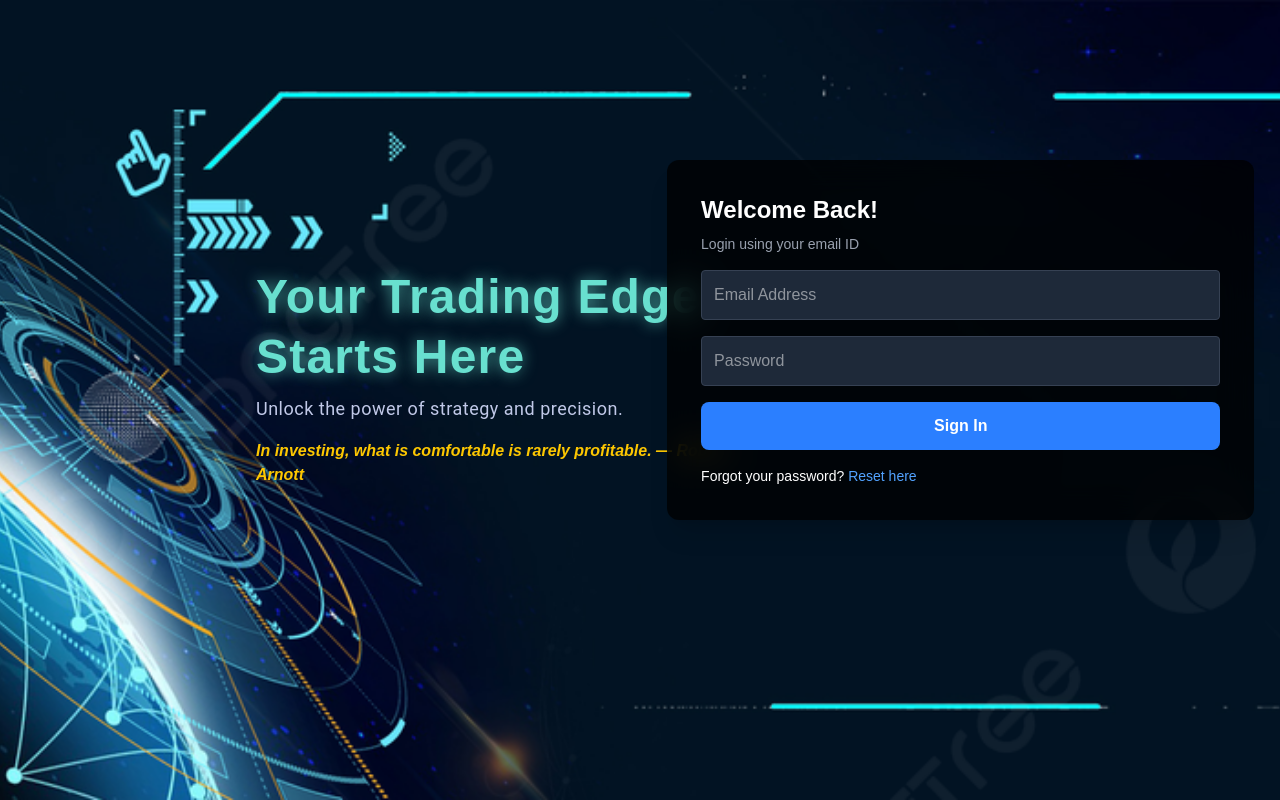
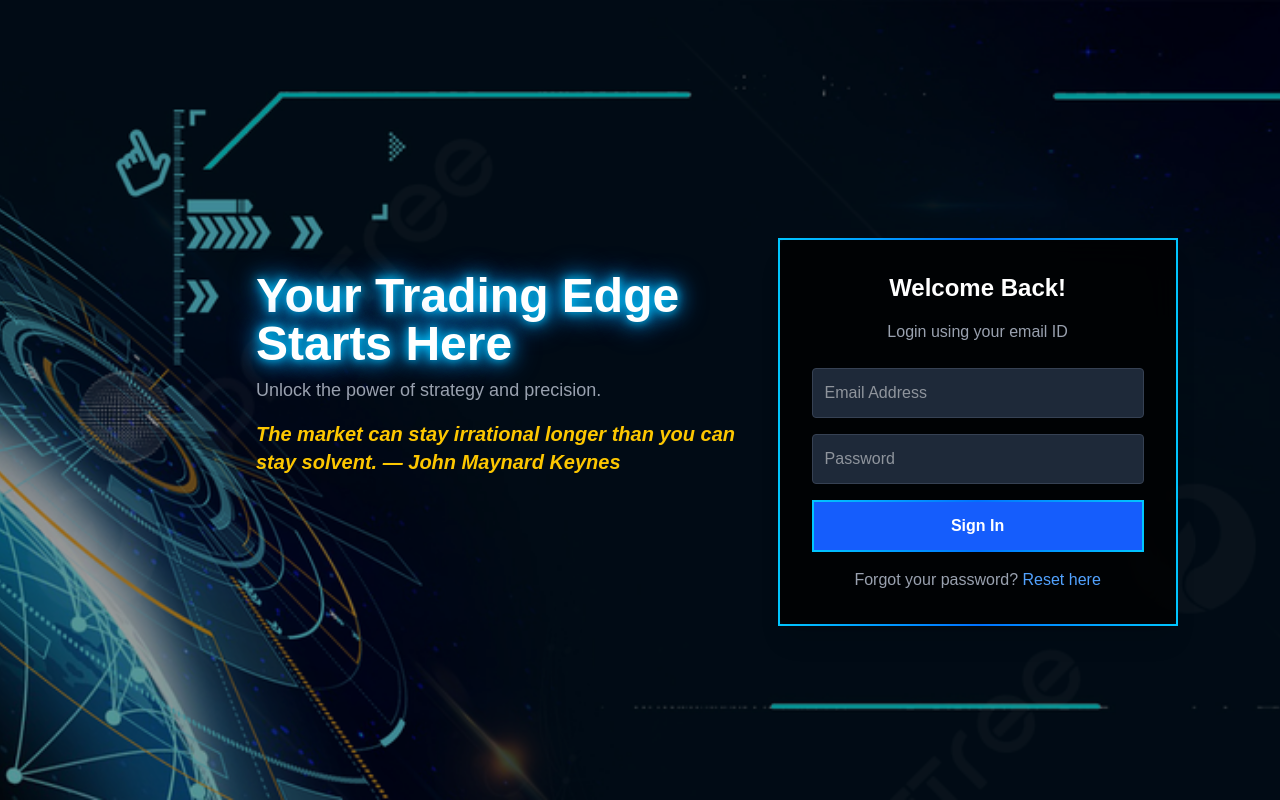
Before and after one commit to ExcellingTrade/algosat-ui, a Next.js app: page / in a window 1280 px wide. Built offline with nearby package versions, Linux system fonts and the light colour scheme.

Commit message:
Fixing width issues

```diff
--- a/src/app/page.tsx
+++ b/src/app/page.tsx
@@ -1,9 +1,6 @@
 "use client";
-
 import { useState, useEffect } from "react";
 
-export default function SignIn() {
-  const [quote, setQuote] = useState("");
   const quotes = [
     "Cut your losses quickly. Let your profits run. — Jesse Livermore",
     "The market can stay irrational longer than you can stay solvent. — John Maynard Keynes",
@@ -42,76 +39,136 @@
     "All intelligent investing is value investing. — Charlie Munger"
   ];
 
+export default function SignIn() {
+  const [currentQuoteIndex, setCurrentQuoteIndex] = useState(0);
+
   useEffect(() => {
     const interval = setInterval(() => {
-      setQuote(quotes[Math.floor(Math.random() * quotes.length)]);
-    }, 5000); // 5 seconds interval
+      setCurrentQuoteIndex(
+        (prevIndex) => (prevIndex + 1) % quotes.length
+      );
+    }, 5000);
+
     return () => clearInterval(interval);
   }, []);
 
   return (
-    <div className="h-screen w-screen bg-cover bg-center" style={{ backgroundImage: `url('/background-new.jpg')` }}>
-      <div className="absolute left-[20%] top-1/3 w-[40%] text-white break-words">
-        <h1
-          className="text-5xl font-extrabold leading-tight tracking-wide"
+    <div className="relative h-screen w-screen bg-black flex items-center justify-center">
+      {/* Background Image */}
+      <div
+        className="absolute inset-0 bg-cover bg-center opacity-60"
         style={{
-            fontFamily: "Poppins, sans-serif",
-            color: "#68E0CF", // Neon blue-green color
-            textShadow: "0 0 15px rgba(104, 224, 207, 0.7)",
+          backgroundImage: `url('/background-new.jpg')`,
         }}
-        >
+      />
+
+      {/* Left Side - Tagline */}
+      <div className="absolute left-[17%] sm:left-[15%] md:left-[18%] lg:left-[20%] top-[16%] sm:top-[14%] md:top-[12%] lg:top-[34%] w-[70%] sm:w-[60%] md:w-[50%] lg:w-[40%] text-white break-words">
+            <h1 className="text-2xl sm:text-3xl md:text-4xl lg:text-5xl font-bold text-glow">
             Your Trading Edge Starts Here
           </h1>
-        <p
-          className="text-gray-400 mt-2 text-lg"
-          style={{
-            fontFamily: "Roboto, sans-serif",
-            letterSpacing: "0.5px",
-            color: "#C1C9E8",
-          }}
-        >
+          <p className="text-md md:text-lg text-gray-400 mt-2">
             Unlock the power of strategy and precision.
           </p>
 
-        <p className="mt-4 italic text-yellow-400 font-semibold">
-          {quote}
+          {/* Quotes Section */}
+          <p className="mt-4 italic font-semibold text-yellow-400 text-lg md:text-xl animate-fadeIn">
+            {quotes[currentQuoteIndex]}
           </p>
         </div>
 
-      {/* Sign In Form */}
-      <div className="absolute top-[20%] right-[2%] bg-black/75 shadow-xl text-white p-8 rounded-xl backdrop-blur-lg
-                      border-2 border-transparent animate-glowing-border">
-        <h2 className="text-2xl font-bold mb-2">Welcome Back!</h2>
-        <p className="text-sm text-gray-400 mb-4">Login using your email ID</p>
+      {/* Right Side - Sign-In Form */}
+      <div className={`w-full max-w-[400px] bg-black/80 shadow-xl text-white
+        p-6 md:p-8 rounded-xl backdrop-blur-lg border-2 border-transparent animate-glowing-border
+        mx-auto lg:ml-auto lg:mr-[8%] lg:mt-[5%] sm:mt-[8%]`}>
+        <h2 className="text-2xl font-bold mb-4 text-center">Welcome Back!</h2>
+        <p className="text-gray-400 mb-6 text-center">
+          Login using your email ID
+        </p>
 
-        {/* Email Field */}
+        {/* Email Input */}
         <input
           type="email"
           placeholder="Email Address"
-          className={`w-full p-3 mb-4 bg-gray-800 border border-gray-700 rounded focus:outline-none
-                      hover:border-blue-400 focus:ring-2 focus:ring-blue-500 transition duration-300`}
+          className="w-full p-3 mb-4 bg-gray-800 border border-gray-700 rounded focus:outline-none hover:border-blue-400 focus:ring-2 focus:ring-blue-500 transition duration-300"
         />
 
-        {/* Password Field */}
+        {/* Password Input */}
         <input
           type="password"
           placeholder="Password"
-          className={`w-full p-3 mb-4 bg-gray-800 border border-gray-700 rounded focus:outline-none
-                      hover:border-blue-400 focus:ring-2 focus:ring-blue-500 transition duration-300`}
+          className="w-full p-3 mb-4 bg-gray-800 border border-gray-700 rounded focus:outline-none hover:border-blue-400 focus:ring-2 focus:ring-blue-500 transition duration-300"
         />
 
-        {/* Sign In Button */}
+        {/* Sign-In Button */}
         <button
-          className="w-full bg-blue-500 text-white font-semibold py-3 rounded-lg hover:bg-blue-600
-                    transition duration-300 focus:outline-none focus:ring-2 focus:ring-blue-300"
+          className="w-full p-3 bg-blue-600 text-white rounded-md font-semibold hover:bg-blue-700 transition duration-300 focus:outline-none focus:ring-2 focus:ring-blue-500 hover:shadow-lg animate-glowing-border"
         >
           Sign In
         </button>
 
-        <div className="mt-4 text-sm">
-          Forgot your password? <a href="#" className="text-blue-400 hover:underline">Reset here</a>
+        {/* Forgot Password */}
+        <div className="mt-4 text-center">
+          <span className="text-gray-400">Forgot your password?</span>{" "}
+          <a href="#" className="text-blue-400 hover:underline">
+            Reset here
+          </a>
         </div>
       </div>
+
+      {/* Glowing Border Animation */}
+      <style jsx>{`
+        .animate-glowing-border {
+          animation: glowing 2s infinite;
+          border-image-source: linear-gradient(
+            to right,
+            #00c6ff,
+            #0072ff,
+            #00c6ff
+          );
+          border-image-slice: 1;
+        }
+
+        @keyframes glowing {
+          0% {
+            border-width: 2px;
+            border-color: transparent;
+          }
+          25% {
+            border-width: 2px;
+            border-color: #00c6ff;
+          }
+          50% {
+            border-width: 2px;
+            border-color: #0072ff;
+          }
+          75% {
+            border-width: 2px;
+            border-color: #00c6ff;
+          }
+          100% {
+            border-width: 2px;
+            border-color: transparent;
+          }
+        }
+
+        .animate-fadeIn {
+          animation: fadeIn 1s ease-in-out;
+        }
+
+        @keyframes fadeIn {
+          from {
+            opacity: 0;
+          }
+          to {
+            opacity: 1;
+          }
+        }
+
+        .text-glow {
+          text-shadow: 0 0 10px #00c6ff, 0 0 20px #00c6ff, 0 0 30px #0072ff;
+        }
+      `}</style>
     </div>
   );
 }
--- a/src/app/signin/page.tsx
+++ b/src/app/signin/page.tsx
@@ -2,16 +2,41 @@
 import { useState, useEffect } from "react";
 
   const quotes = [
+    "Cut your losses quickly. Let your profits run. — Jesse Livermore",
+    "The market can stay irrational longer than you can stay solvent. — John Maynard Keynes",
+    "Risk comes from not knowing what you’re doing. — Warren Buffett",
+    "It’s not whether you’re right or wrong that’s important, but how much money you make when you’re right and how much you lose when you’re wrong. — George Soros",
+    "Markets are never wrong, opinions often are. — Jesse Livermore",
+    "An investment in knowledge pays the best interest. — Benjamin Franklin",
+    "The goal of a successful trader is to make the best trades. Money is secondary. — Alexander Elder",
+    "The four most dangerous words in investing are: This time it’s different. — Sir John Templeton",
+    "Trade what’s happening… not what you think is gonna happen. — Doug Gregory",
+    "There is a time to go long, a time to go short and a time to go fishing. — Jesse Livermore",
+    "Price is what you pay. Value is what you get. — Warren Buffett",
+    "The market is a device for transferring money from the impatient to the patient. — Warren Buffett",
     "The stock market is filled with individuals who know the price of everything but the value of nothing. — Philip Fisher",
-  "Cut your losses quickly. Let your profits run. — Jesse Livermore",
-  "An investment in knowledge pays the best interest. — Benjamin Franklin",
-  "Know what you own, and know why you own it. — Peter Lynch",
-  "The four most dangerous words in investing are: ‘This time it's different.’ — Sir John Templeton",
-  "The stock market is a device for transferring money from the impatient to the patient. — Warren Buffett",
-  "Risk comes from not knowing what you're doing. — Warren Buffett",
-  "Opportunities come infrequently. When it rains gold, put out the bucket, not the thimble. — Warren Buffett",
-  "Wide diversification is only required when investors do not understand what they are doing. — Warren Buffett",
-  "Time in the market beats timing the market. — Ken Fisher",
+    "The biggest risk is not taking any risk. — Mark Zuckerberg",
+    "In investing, what is comfortable is rarely profitable. — Robert Arnott",
+    "The goal of a trader is to make the best trades. — Alexander Elder",
+    "Buy low, sell high. — Anonymous",
+    "Markets can remain irrational longer than you can remain solvent. — John Maynard Keynes",
+    "Be fearful when others are greedy, and greedy when others are fearful. — Warren Buffett",
+    "Losers average losers. — Paul Tudor Jones",
+    "Successful investing is about managing risk, not avoiding it. — Benjamin Graham",
+    "There are no free lunches on Wall Street. — Anonymous",
+    "Investing should be more like watching paint dry or watching grass grow. — Paul Samuelson",
+    "The trend is your friend, until the end when it bends. — Ed Seykota",
+    "An expert is someone who has made all the mistakes that can be made in a very narrow field. — Niels Bohr",
+    "Trading is very competitive and you have to be able to handle getting your butt kicked. — Paul Tudor Jones",
+    "The only thing to do when a person is wrong is to be right by ceasing to be wrong. — Jesse Livermore",
+    "Panic selling is never a strategy. — Anonymous",
+    "Amateurs think about how much money they can make. Professionals think about how much money they could lose. — Jack Schwager",
+    "Adapt or perish. — H.G. Wells",
+    "Hope is not a trading strategy. — Anonymous",
+    "Don’t fight the trend. — Anonymous",
+    "Trade the price, not the noise. — Anonymous",
+    "The more you learn, the more you earn. — Warren Buffett",
+    "All intelligent investing is value investing. — Charlie Munger"
   ];
 
 export default function SignIn() {
@@ -28,7 +53,7 @@
   }, []);
 
   return (
-    <div className="relative h-screen w-screen bg-black">
+    <div className="relative h-screen w-screen bg-black flex items-center justify-center">
       {/* Background Image */}
       <div
         className="absolute inset-0 bg-cover bg-center opacity-60"
@@ -37,15 +62,9 @@
         }}
       />
 
-      {/* Tagline Section */}
-      <div className="absolute left-[10%] sm:left-[15%] md:left-[18%] lg:left-[20%] top-[20%] md:top-[25%] lg:top-[30%] xl:top-[35%] w-[80%] md:w-[40%] text-white">
-        <h1 className="text-2xl sm:text-3xl md:text-4xl lg:text-5xl font-bold text-glow"
-        style={{
-            fontFamily: "Poppins, sans-serif",
-            color: "#68E0CF", // Neon blue-green color
-            textShadow: "0 0 15px rgba(104, 224, 207, 0.7)",
-          }}
-      >
+      {/* Left Side - Tagline */}
+      <div className="absolute left-[17%] sm:left-[15%] md:left-[18%] lg:left-[20%] top-[16%] sm:top-[14%] md:top-[12%] lg:top-[34%] w-[70%] sm:w-[60%] md:w-[50%] lg:w-[40%] text-white break-words">
+            <h1 className="text-2xl sm:text-3xl md:text-4xl lg:text-5xl font-bold text-glow">
             Your Trading Edge Starts Here
           </h1>
           <p className="text-md md:text-lg text-gray-400 mt-2">
@@ -58,10 +77,14 @@
           </p>
         </div>
 
-      {/* Sign-In Form */}
-      <div className="absolute top-[20%] sm:top-[22%] md:top-[25%] lg:top-[20%] right-[5%] w-[90%] sm:w-[60%] md:w-[40%] lg:w-[30%] xl:w-[25%] bg-black/80 shadow-xl text-white p-8 rounded-xl backdrop-blur-lg border-2 border-transparent animate-glowing-border">
-        <h2 className="text-2xl font-bold mb-4">Welcome Back!</h2>
-        <p className="text-gray-400 mb-6">Login using your email ID</p>
+      {/* Right Side - Sign-In Form */}
+      <div className={`w-full max-w-[400px] bg-black/80 shadow-xl text-white
+        p-6 md:p-8 rounded-xl backdrop-blur-lg border-2 border-transparent animate-glowing-border
+        mx-auto lg:ml-auto lg:mr-[8%] lg:mt-[5%] sm:mt-[8%]`}>
+        <h2 className="text-2xl font-bold mb-4 text-center">Welcome Back!</h2>
+        <p className="text-gray-400 mb-6 text-center">
+          Login using your email ID
+        </p>
 
         {/* Email Input */}
         <input
@@ -77,7 +100,7 @@
           className="w-full p-3 mb-4 bg-gray-800 border border-gray-700 rounded focus:outline-none hover:border-blue-400 focus:ring-2 focus:ring-blue-500 transition duration-300"
         />
 
-        {/* 🔥 Fixed Sign-In Button */}
+        {/* Sign-In Button */}
         <button
           className="w-full p-3 bg-blue-600 text-white rounded-md font-semibold hover:bg-blue-700 transition duration-300 focus:outline-none focus:ring-2 focus:ring-blue-500 hover:shadow-lg animate-glowing-border"
         >
```
Lines whose indentation alone changed are shown as unchanged.
